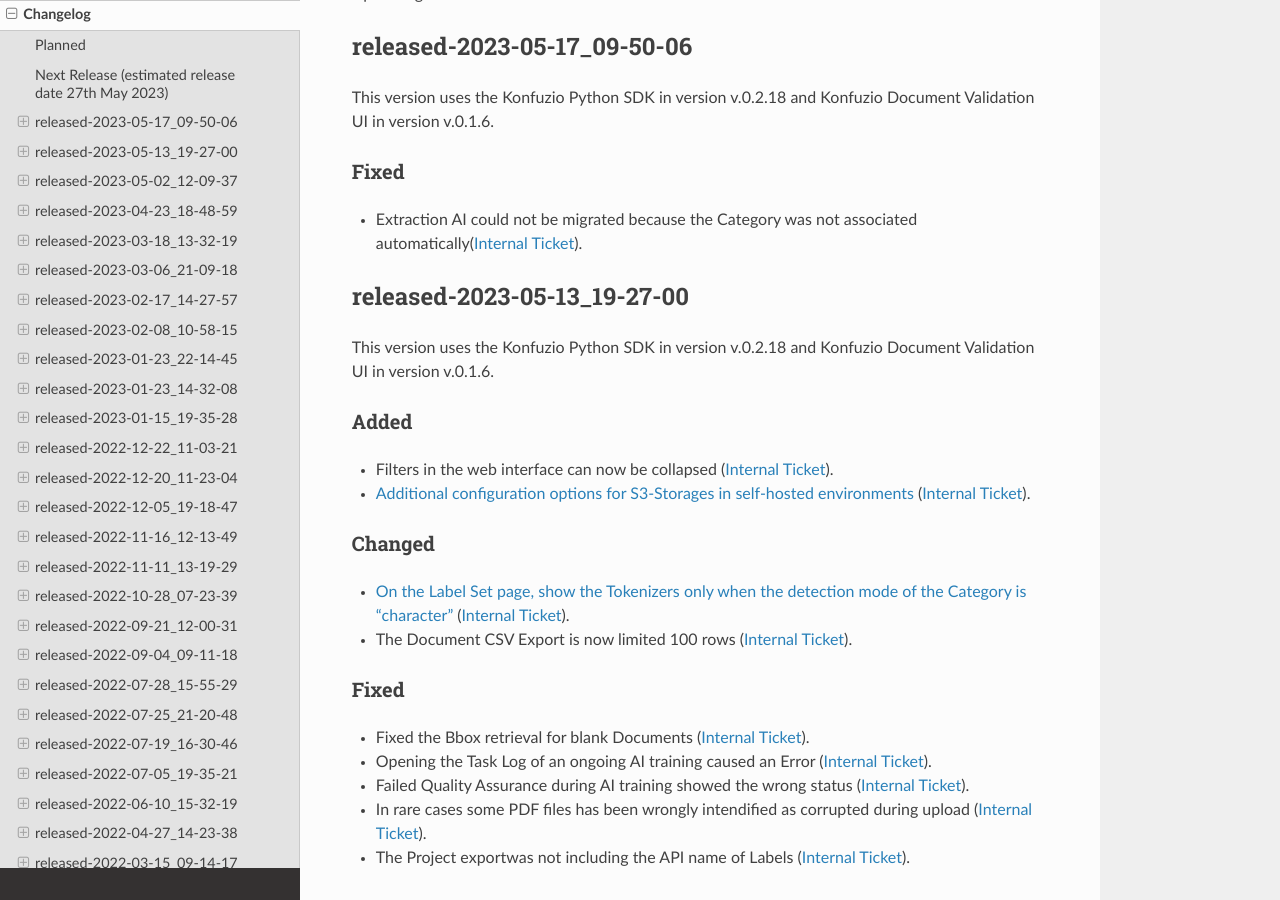
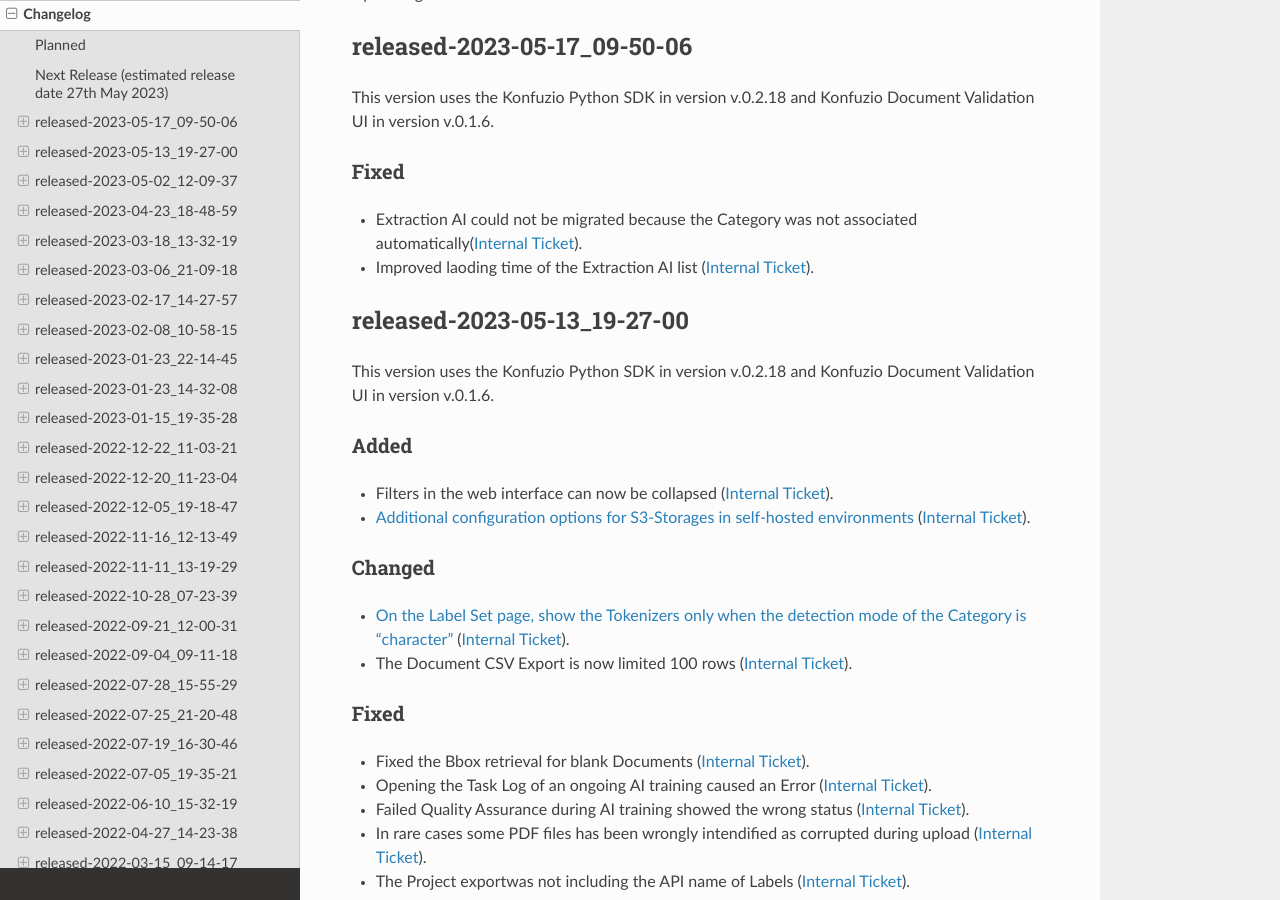
Before and after one commit to konfuzio-ai/konfuzio-sdk, a Sphinx documentation site: the page built from docs/web/changelog_app.md, in a window 1280 px wide and 900 px high, scrolled down 842 px. Built offline with Sphinx 7.4.7 and the Read the Docs theme 2.0.0, drawn with Linux system fonts in a browser that asks for light colours; pages that are not in the unit, such as notebooks, are missing from menus; a script that is not in the unit is left out.

Commit message:
Update changelog_app.md

```diff
--- a/docs/web/changelog_app.md
+++ b/docs/web/changelog_app.md
@@ -34,6 +34,7 @@
 ### Fixed
 
 - Extraction AI could not be migrated because the Category was not associated automatically([Internal Ticket](https://git.konfuzio.com/konfuzio/objectives/-/issues/11048)).
+- Improved laoding time of the Extraction AI list ([Internal Ticket](https://git.konfuzio.com/konfuzio/objectives/-/issues/11140)).
 
 ## released-2023-05-13_19-27-00
 
```
